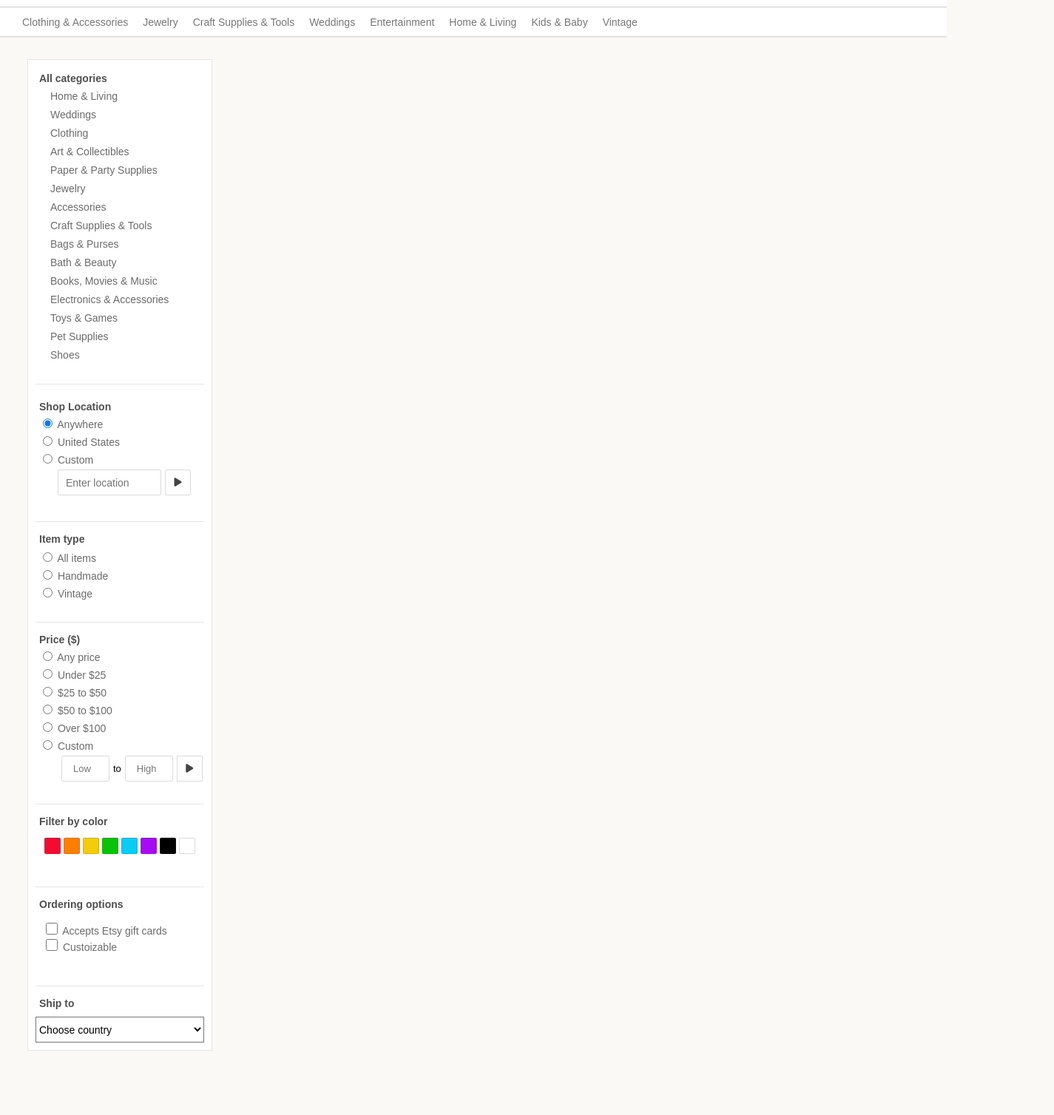
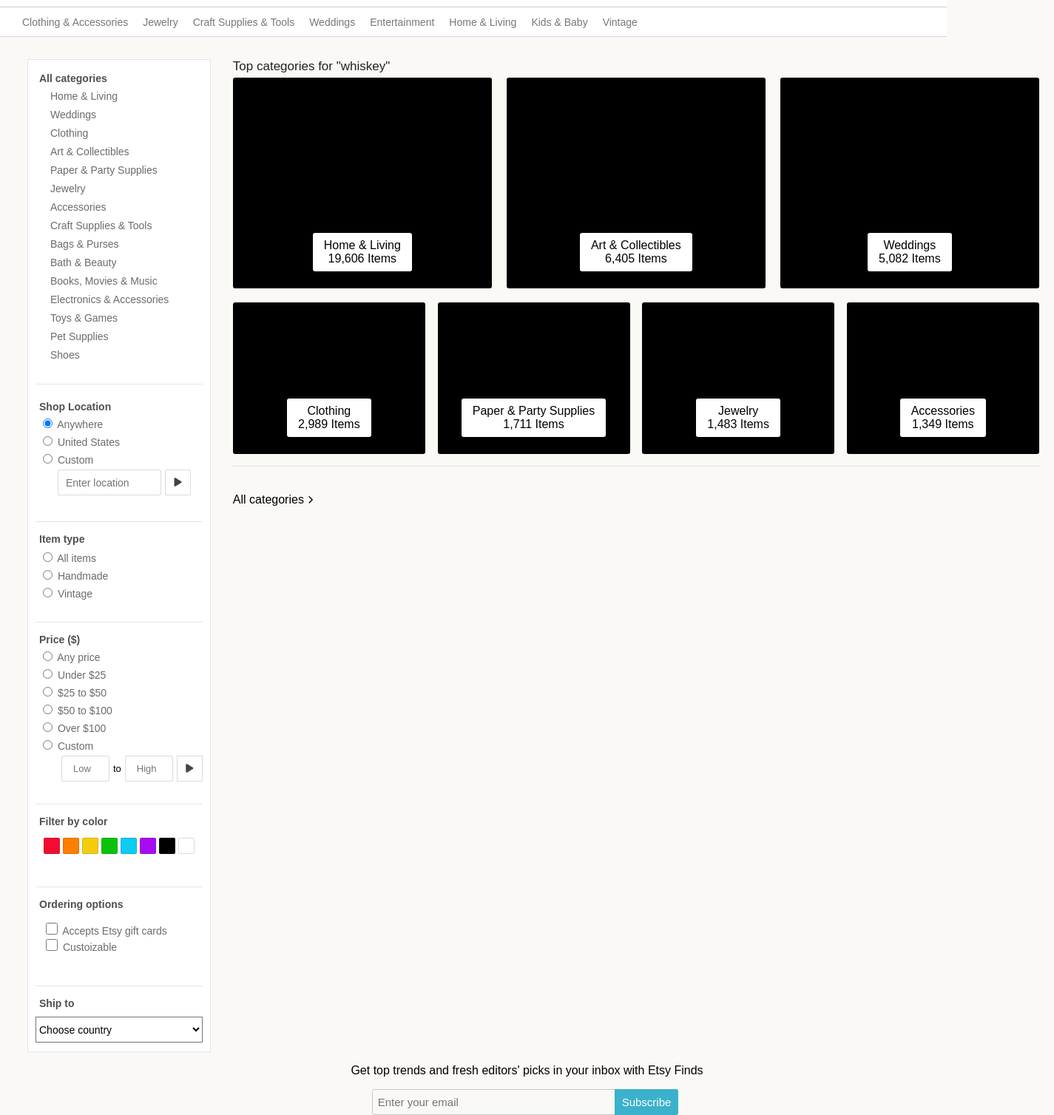
Before and after one commit to bketron/Recreating-EtsyPage, a plain HTML site: page page/index.html in a window 1280 px wide. Shown: the part 82-1590 px from the top of the page at 74% size, 1425 px wide, since content can reach past the window. Before the commit the page ends 1503 px from the top, so only its background shows below. Drawn offline with nearby package versions, Linux system fonts and the light colour scheme.

Commit message:
finished everything apart from the footer

```diff
--- a/page/index.html
+++ b/page/index.html
@@ -3,7 +3,7 @@
 <head>
 	<meta charset="UTF-8">
 	<title>whiskey - Etsy</title>
-	<link rel="stylesheet" href="style.css" />
+	<link rel="stylesheet" href="styles.css" />
 	<script src="https://use.fontawesome.com/77300a2c04.js"></script>
 </head>
 <body>
@@ -17,7 +17,7 @@
 			</div>
 			<div id="searchBar">
 
-				<input type="text" name="searchInput" placeholder="Search for items of shops" value="whiskey">
+				<input id="searchInput" type="text" name="searchInput" placeholder="Search for items of shops" value="whiskey">
 				<button type="button">Search</button>
 
 			</div>
@@ -574,103 +574,147 @@
 
 				</form>
 
-
-<!--
-				<div id="itemPrice">
-
-				</div>
-
-				<div id="colorFilter">
-
-				</div>
-
-				<div id="orderingOptions">
-
-				</div>
-
-				<div id="shipTo">
-
-				</div>
-
-
-			</form>
-
-
-		</div>
-
-		<div id="searchResults">
-
-			<section id="topCategories">
-
-				<ul>
-
-					<li id="category1">
-						<div class="categoryTag">
-							<p class="catTitle"></p>
-							<p class="catNumItems"></p>
-						</div>
-					</li>
-
-					<li id="category2">
-						<div class="categoryTag">
-							<p class="catTitle"></p>
-							<p class="catNumItems"></p>
-						</div>
-					</li>
-
-					<li id="category3">
-						<div class="categoryTag">
-							<p class="catTitle"></p>
-							<p class="catNumItems"></p>
-						</div>
-					</li>
-
-					<li id="category4">
-						<div class="categoryTag">
-							<p class="catTitle"></p>
-							<p class="catNumItems"></p>
-						</div>
-					</li>
-
-					<li id="category5">
-						<div class="categoryTag">
-							<p class="catTitle"></p>
-							<p class="catNumItems"></p>
-						</div>
-					</li>
-
-					<li id="category6">
-						<div class="categoryTag">
-							<p class="catTitle"></p>
-							<p class="catNumItems"></p>
-						</div>
-					</li>
-
-					<li id="category7">
-						<div class="categoryTag">
-							<p class="catTitle"></p>
-							<p class="catNumItems"></p>
-						</div>
-					</li>
-
-
-				</ul>
-
-		</div>
-
-
-		<div id=results></div>
-
-		<div id=relatedSearches></div>
-
-	</div>
+			</div>
 
 
 
 
 
 
- -->
+				<div id="resultsArea">
+
+					<section id="topCategories">
+
+						<p id="topCategoriesHeader">Top categories for "whiskey"</p>
+
+						<div id="topCatResults">
+
+							<ul id="topCatTopRow">
+								<li id="topCat1">
+
+									<div id="topRowImage1"></div>
+
+									<div class="thumbnailInfo">
+										<div class="thumbnailTitle">Home & Living</div>
+										<div class="thumbnailNumItems">19,606 Items</div>
+									</div>
+
+								</li>
+								<li id="topCat2">
+
+									<div id="topRowImage2"></div>
+
+									<div class="thumbnailInfo">
+										<p class="thumbnailTitle">Art & Collectibles</p>
+										<p class="thumbnailNumItems">6,405 Items</p>
+									</div>
+
+								</li>
+								<li id="topCat3">
+
+									<div id="topRowImage3"></div>
+
+									<div class="thumbnailInfo">
+										<p class="thumbnailTitle">Weddings</p>
+										<p class="thumbnailNumItems">5,082 Items</p>
+									</div>
+								</li>
+							</ul>
+
+							<ul id="topCatBottomRow">
+								<li id="topCat4">
+
+									<div class="bottomRowImage"></div>
+
+									<div class="thumbnailInfo">
+										<p class="thumbnailTitle">Clothing</p>
+										<p class="thumbnailNumItems">2,989 Items</p>
+									</div>
+
+								</li>
+								<li id="topCat5">
+
+									<div class="bottomRowImage"></div>
+
+									<div class="thumbnailInfo">
+										<p class="thumbnailTitle">Paper & Party Supplies</p>
+										<p class="thumbnailNumItems">1,711 Items</p>
+									</div>
+
+								</li>
+								<li id="topCat6">
+
+									<div class="bottomRowImage"></div>
+
+									<div class="thumbnailInfo">
+										<p class="thumbnailTitle">Jewelry</p>
+										<p class="thumbnailNumItems">1,483 Items</p>
+									</div>
+
+								</li>
+								<li id="topCat7">
+
+									<div class="bottomRowImage"></div>
+
+									<div class="thumbnailInfo">
+										<p class="thumbnailTitle">Accessories</p>
+										<p class="thumbnailNumItems">1,349 Items</p>
+									</div>
+
+								</li>
+							</ul>
+
+						</div>
+
+						<div class="resultsSpaceLine"></div>
+
+					</section>
+
+
+
+
+
+					<section id="searchResults">
+
+						<div id="searchResultsHeader">
+							<div id="category">
+								<p id="witchCategories">All categories</p>
+								<i id="categoryArrow" class="fa fa-chevron-right" aria-hidden="true"></i>
+								<p id="userSearch"></p>
+								<p id="numResults"></p>
+							</div>
+						</div>
+
+						<div id="results">
+							<ul id="resultsList">
+
+							</ul>
+						</div>
+
+					</section>
+
+
+				</div>
+		</div>
+
+		<div id="footerArea">
+					<div id="emailReg">
+						<p id="emailRegText">Get top trends and fresh editors' picks in your inbox with Etsy Finds</p>
+
+						<form>
+							<input type="email" placeholder="Enter your email">
+							<button id="emailRegSubmit" type="button">Subscribe</button>
+						</form>
+
+					</div>
+				</div>
+
+
+		<script
+  src="http://code.jquery.com/jquery-3.2.1.min.js"
+  integrity="sha256-hwg4gsxgFZhOsEEamdOYGBf13FyQuiTwlAQgxVSNgt4="
+  crossorigin="anonymous"></script>
+		<script src="main.js"></script>
 
 
 </body>
--- a/page/main.js
+++ b/page/main.js
@@ -0,0 +1,51 @@
+$(document).ready(function(){
+
+	$.getJSON('https://api.etsy.com/v2/listings/active.js?api_key=h9oq2yf3twf4ziejn10b717i&keywords=whiskey&includes=Images,Shop&callback=?', function(data){
+		console.log(data)
+		var results = data.results
+		var userSearch = $( '#searchInput').attr( "value" )
+
+		$( '#userSearch').append(`"${userSearch}"`)
+		$('#numResults').append(`(${data.count})`)
+
+
+
+
+		document.getElementById("#resultsList")
+		for(var i = 0; i<results.length; i ++){
+			console.log(results[i].Images.url_570xN	)
+
+			//41
+			var title = results[i].title
+
+			// Tennessee Whiskey Barrel and Ebony Woo...
+
+			if( title.length > 41 ){
+				title = title.slice(0,37) + "..."
+			}
+
+			if ( i < 24 ){
+				$( '#resultsList' ).append(
+					`<li class="resultThumbnail">
+
+						<div class="resultThumbnailPic">
+							<img class="thumbnailImage" src=${results[i].Images[0].url_570xN}>
+						</div>
+
+						<div class="resultThumbnailInfo">
+							<p class="resultThumbnailTitle">${results[i].title}</p></br>
+
+							<div class="resultInfoBottom">
+								<p class="resultThumbnailSeller">${results[i].Shop.shop_name}</p>
+								<p class="resultThumbnailPrice">$${results[i].price}</p>
+							</div>
+						</div>
+
+					</li>`
+				)
+			}
+
+		}
+	})
+
+})
--- a/page/style.css
+++ b/page/styles.css
@@ -167,11 +167,17 @@ body {
 
 .mainSection {
 	background-color:#FAF9F5;
+	display:flex;
 
 }
 
+/*//////////////////////////////////////////
+/////////////SIDE PANEL STYLING/////////////
+//////////////////////////////////////////*/
+
 #sidePanel {
 	width:250px;
+	height:1343px;
 	background-color:#fff;
 	margin:0 0 0 37px;
 	font-family:sans-serif;
@@ -443,7 +449,7 @@ body {
 	margin-top:10px;
 	margin-bottom:5px;
 	background-color:white;
-	border:1px solid rgba(75,75,75,0.2)
+	border:1px solid rgba(75,75,75,0.02)
 	border-radius:1px;
 	font-size:14px;
 	outline:none;
@@ -463,3 +469,267 @@ body {
 	border:1px solid rgba(75,75,75,0.2)
 	outline:none;
 }
+
+
+/*//////////////////////////////////////////////
+/////////////SEARCH RESULTS STYLING/////////////
+//////////////////////////////////////////////*/
+
+
+#resultsArea {
+	width:1100px;
+	margin:30px 20px;
+	font-family:arial,sans-serif;
+	display:flex;
+	flex-direction:column;
+}
+
+#topCategoriesHeader {
+	color:#222;
+	font-size:17px;
+	margin:0;
+	margin-left:10px;
+}
+
+#topCatResults {
+	width:1100px;
+	height:500px;
+}
+
+#topCatResults ul {
+	list-style-type:none;
+	padding:0;
+	margin:0;
+}
+#topCatTopRow {
+	/*display:flex;
+	flex-direction:row;*/
+
+	display:inline-block;
+	height:360px;
+}
+
+#topCat1 , #topCat2 , #topCat3 {
+	width:350px;
+	height:285px;
+	background-color:black;
+	margin:5px 10px 10px 10px;
+	justify-content:space-between;
+	flex-grow:1;
+	border-radius:3px;
+	text-align:center;
+}
+
+#topCat2 {
+	position:relative;
+	left:370px;
+	top:-295px;
+}
+
+#topCat3 {
+	position:relative;
+	left:740px;
+	top:-590px;
+}
+
+.thumbnailInfo {
+	display:inline-block;
+	border-radius:3px;
+	position:relative;
+	top:210px;
+}
+.thumbnailTitle {
+	margin-bottom:0px;
+	margin-top:3px;
+	text-align:center;
+	padding:5px 15px 0 15px;
+}
+
+.thumbnailNumItems {
+	margin-bottom:3px;
+	margin-top:0;
+	text-align:center;
+	padding:0 15px 5px 15px;
+}
+#topCat1 .thumbnailInfo , #topCat2 .thumbnailInfo , #topCat3 .thumbnailInfo{
+	background-color:white;
+	margin:0px;
+}
+
+#topCatBottomRow {
+	display:flex;
+	justify-content:space-between;
+	position:relative;
+	top:-330px;
+}
+
+#topCat4, #topCat5, #topCat6, #topCat7 {
+	width:260px;
+	height:205px;
+	background-color:black;
+	border-radius:3px;
+	text-align:center;
+
+}
+
+#topCat4 {
+	margin-left:10px;
+}
+
+#topCatBottomRow .thumbnailInfo {
+	position:relative;
+	top:130px;
+	color:black;
+	background-color:white;
+
+}
+ #topCatBottomRow .thumbnailInfo .thumbnailTitle {
+ 	text-align:center;
+ }
+
+
+.resultsSpaceLine {
+	padding:15px;
+	height:0px;
+	width:1090px;
+	border-bottom:1px solid rgba(125,125,125,0.2);
+
+	/*position:relative;
+	top:-340px;*/
+
+	margin-left:10px;
+	margin-bottom:20px;
+}
+
+#category {
+	padding-left:10px;
+	display:flex;
+}
+
+#category i {
+	padding-left: 5px;
+	padding-right: 5px;
+	font-size:11px;
+	line-height:50px;
+}
+
+#userSearch {
+	padding-right: 5px;
+}
+
+#resultsList {
+	display:flex;
+	flex-wrap: wrap;
+	list-style-type: none;
+	justify-content: space-between;
+}
+
+.resultThumbnail {
+	width:255px;
+	height:250px;
+	background-color:black;
+	border-radius:5px;
+	margin-bottom:15px;
+	overflow:hidden;
+}
+
+.resultThumbnailPic {
+	height:200px;
+	width:255px;
+}
+
+.resultThumbnailInfo {
+	background-color: white;
+	height:35px;
+	width:255px;
+	position:relative;
+	top:15px;
+	border-radius:0 0 5px 5px;
+}
+
+.resultThumbnailInfo p {
+	margin: 0;
+}
+
+.resultThumbnailTitle {
+	line-height:12px;
+	font-size:12px;
+	white-space: nowrap;
+	text-overflow: ellipsis;
+	overflow:hidden;
+	padding:5px;
+}
+
+.resultInfoBottom {
+	display:flex;
+	flex-direction:row;
+	position:relative;
+	top:-20px;
+	justify-content: space-between;
+	padding:0 5px;
+}
+
+.resultInfoBottom p {
+	line-height:12px;
+	font-size:12px;
+}
+
+.resultThumbnailSeller {
+	color:grey;
+}
+
+.resultThumbnailPrice {
+	color: #80C44E;
+}
+
+.thumbnailImage {
+	width:255px;
+	height:auto;
+	margin:auto;
+	line-height:200px;
+}
+
+#footerArea {
+	width:1425px;
+	clear:both;
+	display:flex;
+	justify-content: center;
+	font-family: arial, sans-serif;
+}
+
+#footerArea form {
+	display: flex;
+	justify-content: center;
+}
+
+#footerArea form input[type=email] {
+	width:333px;
+	height:35px;
+	line-height:20px;
+	background:none;
+	border-radius:3px 0 0 3px;
+	border:1px solid rgba(150, 150, 150, 0.5);
+	padding-left:7px;
+	font-size:15px;
+}
+
+#footerArea form input[type=email]:focus {
+	border: 1px solid black;
+	outline:none;
+}
+
+#footerArea form button {
+	height:35px;
+	line-height:35px;
+	background-color:#3CB1CB;
+	border:none;
+	color:white;
+	text-align:center;
+	font-size:15px;
+	padding:0 10px;
+	margin:0;
+	border-radius:0 3px 3px 0;
+	cursor:pointer;
+	position:relative;
+	left:-5px;
+}
```
